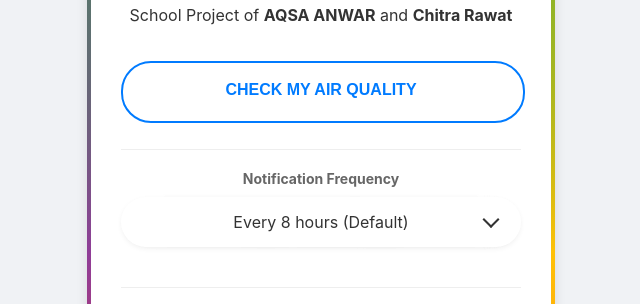
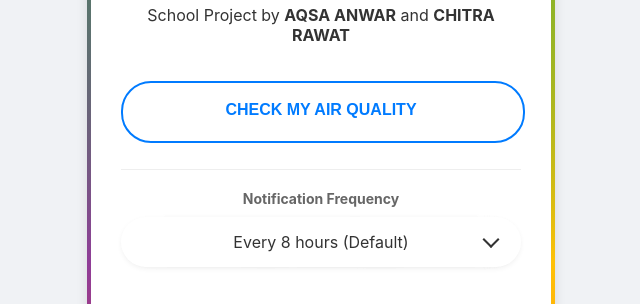
Before and after one commit to Anfahad-10/air_quality_pwa, a website: page public/index.html in a window 1280 px wide. Shown: the part 109-413 px from the top of the page, without its empty margins (319-959 px from the left). Drawn offline with Linux system fonts and the light colour scheme.

Commit message:
Description update

```diff
--- a/public/index.html
+++ b/public/index.html
@@ -15,7 +15,7 @@
     <div class="title-container">
       <h1 class="card__title">AeroSense</h1>
     </div>
-    <p>School Project of <b>AQSA ANWAR</b> and <b>Chitra Rawat</b></p>
+    <p>School Project by <b>AQSA ANWAR</b> and <b>CHITRA RAWAT</b></p>
     <br>
 
 
```
